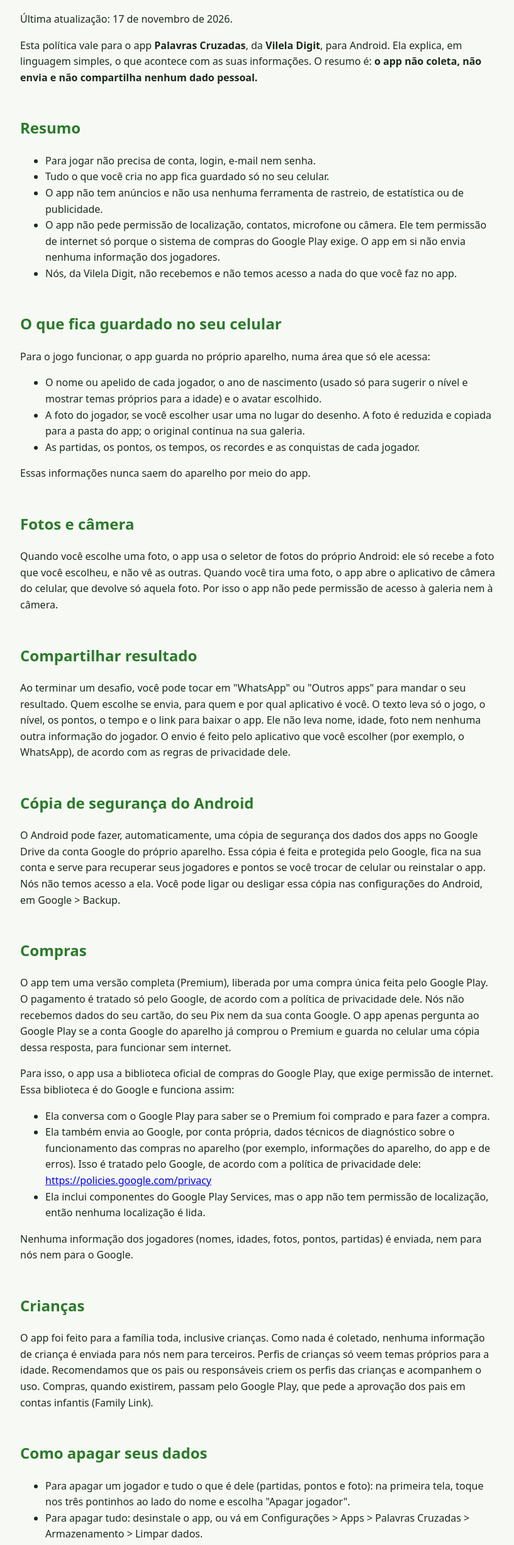
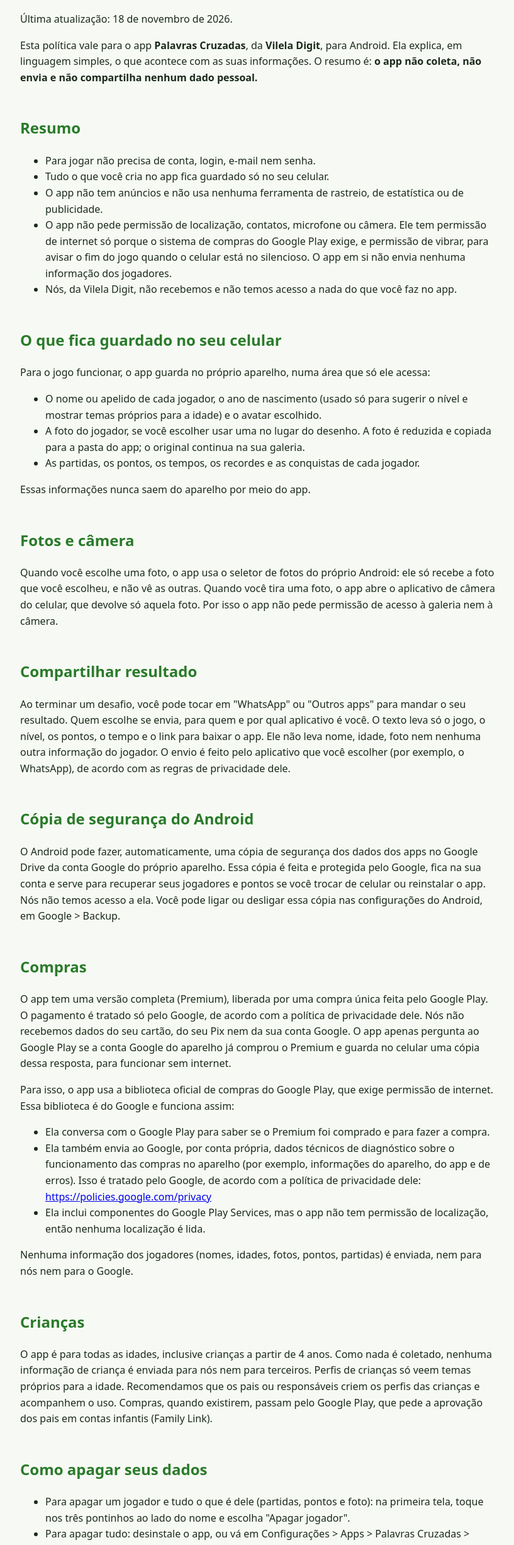
Before and after one commit to fjackvil/palavras-cruzadas-privacidade, a plain HTML site: page index.html in a window 1280 px wide. Shown: the part 100-2553 px from the top of the page at 63% size, without its empty margins (228-1045 px from the left). Drawn offline with Linux system fonts and the light colour scheme.

Commit message:
Política e termos de 18/11/2026: sem família, a partir de 4 anos, vibração
Co-Authored-By: Claude Opus 5.5 <noreply@anthropic.com>

```diff
--- a/index.html
+++ b/index.html
@@ -19,10 +19,10 @@
 </head>
 <body>
 <h1>Política de privacidade</h1>
-<p>Última atualização: 17 de novembro de 2026.</p>
+<p>Última atualização: 18 de novembro de 2026.</p>
 <p>Esta política vale para o app <strong>Palavras Cruzadas</strong>, da <strong>Vilela Digit</strong>, para Android. Ela explica, em linguagem simples, o que acontece com as suas informações. O resumo é: <strong>o app não coleta, não envia e não compartilha nenhum dado pessoal.</strong></p>
 <h2>Resumo</h2>
-<ul><li>Para jogar não precisa de conta, login, e-mail nem senha.</li><li>Tudo o que você cria no app fica guardado só no seu celular.</li><li>O app não tem anúncios e não usa nenhuma ferramenta de rastreio, de estatística ou de publicidade.</li><li>O app não pede permissão de localização, contatos, microfone ou câmera. Ele tem permissão de internet só porque o sistema de compras do Google Play exige. O app em si não envia nenhuma informação dos jogadores.</li><li>Nós, da Vilela Digit, não recebemos e não temos acesso a nada do que você faz no app.</li></ul>
+<ul><li>Para jogar não precisa de conta, login, e-mail nem senha.</li><li>Tudo o que você cria no app fica guardado só no seu celular.</li><li>O app não tem anúncios e não usa nenhuma ferramenta de rastreio, de estatística ou de publicidade.</li><li>O app não pede permissão de localização, contatos, microfone ou câmera. Ele tem permissão de internet só porque o sistema de compras do Google Play exige, e permissão de vibrar, para avisar o fim do jogo quando o celular está no silencioso. O app em si não envia nenhuma informação dos jogadores.</li><li>Nós, da Vilela Digit, não recebemos e não temos acesso a nada do que você faz no app.</li></ul>
 <h2>O que fica guardado no seu celular</h2>
 <p>Para o jogo funcionar, o app guarda no próprio aparelho, numa área que só ele acessa:</p>
 <ul><li>O nome ou apelido de cada jogador, o ano de nascimento (usado só para sugerir o nível e mostrar temas próprios para a idade) e o avatar escolhido.</li><li>A foto do jogador, se você escolher usar uma no lugar do desenho. A foto é reduzida e copiada para a pasta do app; o original continua na sua galeria.</li><li>As partidas, os pontos, os tempos, os recordes e as conquistas de cada jogador.</li></ul>
@@ -39,7 +39,7 @@
 <ul><li>Ela conversa com o Google Play para saber se o Premium foi comprado e para fazer a compra.</li><li>Ela também envia ao Google, por conta própria, dados técnicos de diagnóstico sobre o funcionamento das compras no aparelho (por exemplo, informações do aparelho, do app e de erros). Isso é tratado pelo Google, de acordo com a política de privacidade dele: <a href="https://policies.google.com/privacy">https://policies.google.com/privacy</a></li><li>Ela inclui componentes do Google Play Services, mas o app não tem permissão de localização, então nenhuma localização é lida.</li></ul>
 <p>Nenhuma informação dos jogadores (nomes, idades, fotos, pontos, partidas) é enviada, nem para nós nem para o Google.</p>
 <h2>Crianças</h2>
-<p>O app foi feito para a família toda, inclusive crianças. Como nada é coletado, nenhuma informação de criança é enviada para nós nem para terceiros. Perfis de crianças só veem temas próprios para a idade. Recomendamos que os pais ou responsáveis criem os perfis das crianças e acompanhem o uso. Compras, quando existirem, passam pelo Google Play, que pede a aprovação dos pais em contas infantis (Family Link).</p>
+<p>O app é para todas as idades, inclusive crianças a partir de 4 anos. Como nada é coletado, nenhuma informação de criança é enviada para nós nem para terceiros. Perfis de crianças só veem temas próprios para a idade. Recomendamos que os pais ou responsáveis criem os perfis das crianças e acompanhem o uso. Compras, quando existirem, passam pelo Google Play, que pede a aprovação dos pais em contas infantis (Family Link).</p>
 <h2>Como apagar seus dados</h2>
 <ul><li>Para apagar um jogador e tudo o que é dele (partidas, pontos e foto): na primeira tela, toque nos três pontinhos ao lado do nome e escolha &quot;Apagar jogador&quot;.</li><li>Para apagar tudo: desinstale o app, ou vá em Configurações &gt; Apps &gt; Palavras Cruzadas &gt; Armazenamento &gt; Limpar dados.</li></ul>
 <h2>Seus direitos (LGPD)</h2>
```
Also changed, not shown: termos/index.html (+3 -3 lines).
